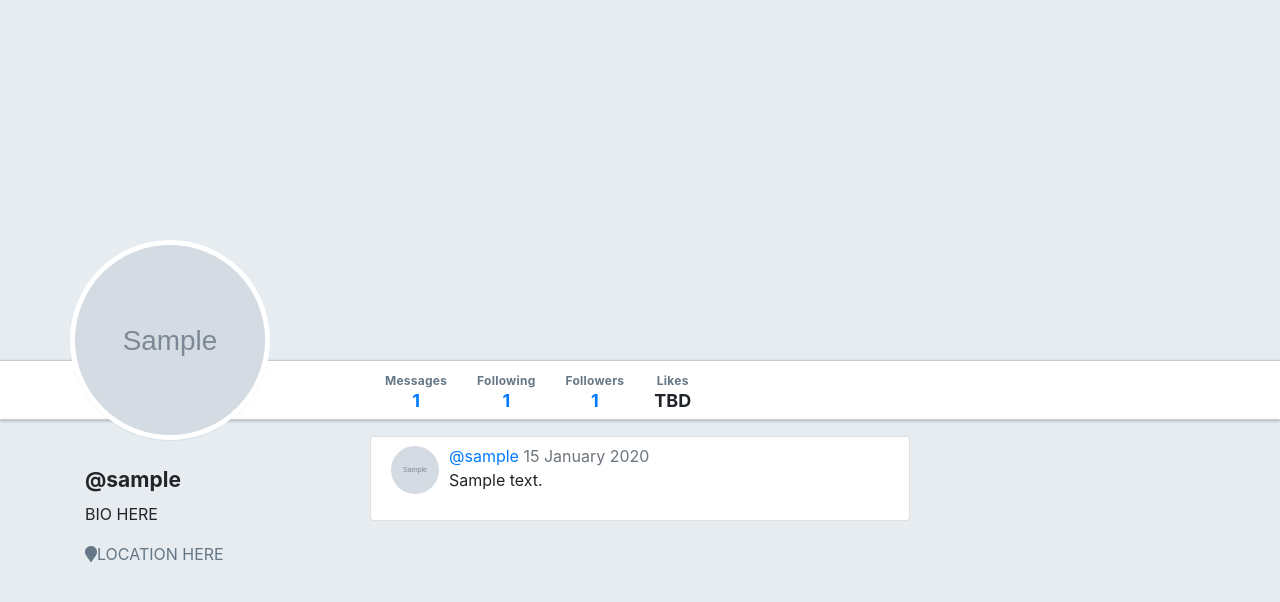
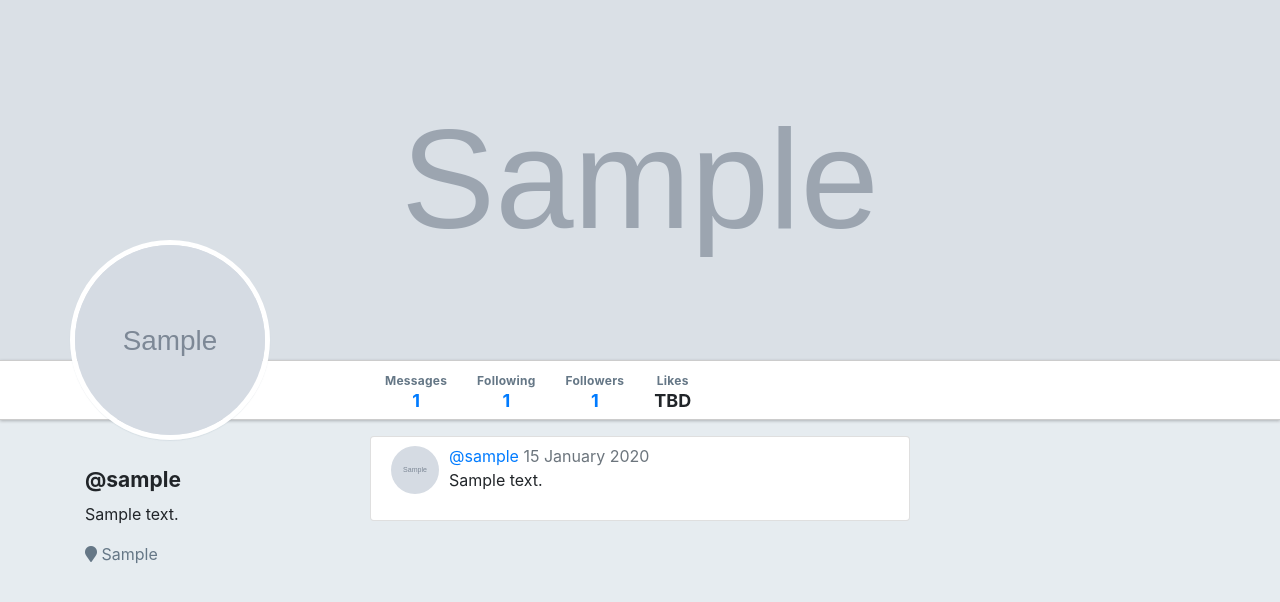
Before and after one commit to rayjc/warbler, a Flask app: page /users/1 in a window 1280 px wide. Shown: the part 46-648 px from the top of the page. Run offline with Flask 2, Linux system fonts and the light colour scheme; tables that the repository leaves empty hold one stand-in row (values such as "Sample post"); grey boxes marked "Sample" are stand-in pictures; some libraries are stand-ins or nearby versions.

Commit message:
Fix user profile template.

```diff
--- a/static/stylesheets/style.css
+++ b/static/stylesheets/style.css
@@ -202,6 +202,11 @@ nav + .container {
   opacity: 0.7;
   background-size: cover;
   background-position: top center;
+}
+
+#warbler-hero > img {
+  width: inherit;
+  height: inherit;
 }
 
 .full-width {
--- a/templates/users/detail.html
+++ b/templates/users/detail.html
@@ -2,7 +2,9 @@
 
 {% block content %}
 
-<div id="warbler-hero" class="full-width"></div>
+<div id="warbler-hero" class="full-width">
+  <img src="{{user.header_image_url}}" alt="Header Image for {{user.username}}">
+</div>
 <img src="{{ user.image_url }}" alt="Image for {{ user.username }}" id="profile-avatar">
 <div class="row full-width">
   <div class="container">
@@ -58,8 +60,20 @@
 <div class="row">
   <div class="col-sm-3">
     <h4 id="sidebar-username">@{{ user.username }}</h4>
-    <p>BIO HERE</p>
-    <p class="user-location"><span class="fa fa-map-marker"></span>LOCATION HERE</p>
+    {% if user.bio %}
+    <p>{{user.bio}}</p>
+    {% else %}
+    <p><i>No user information available yet!</i></p>
+    {% endif %}
+
+    <p class="user-location">
+      <span class="fa fa-map-marker"></span>
+      {% if user.location %}
+        {{user.location}}
+      {% else %}
+        Unknown
+      {% endif %}
+    </p>
   </div>
 
   {% block user_details %}
```
